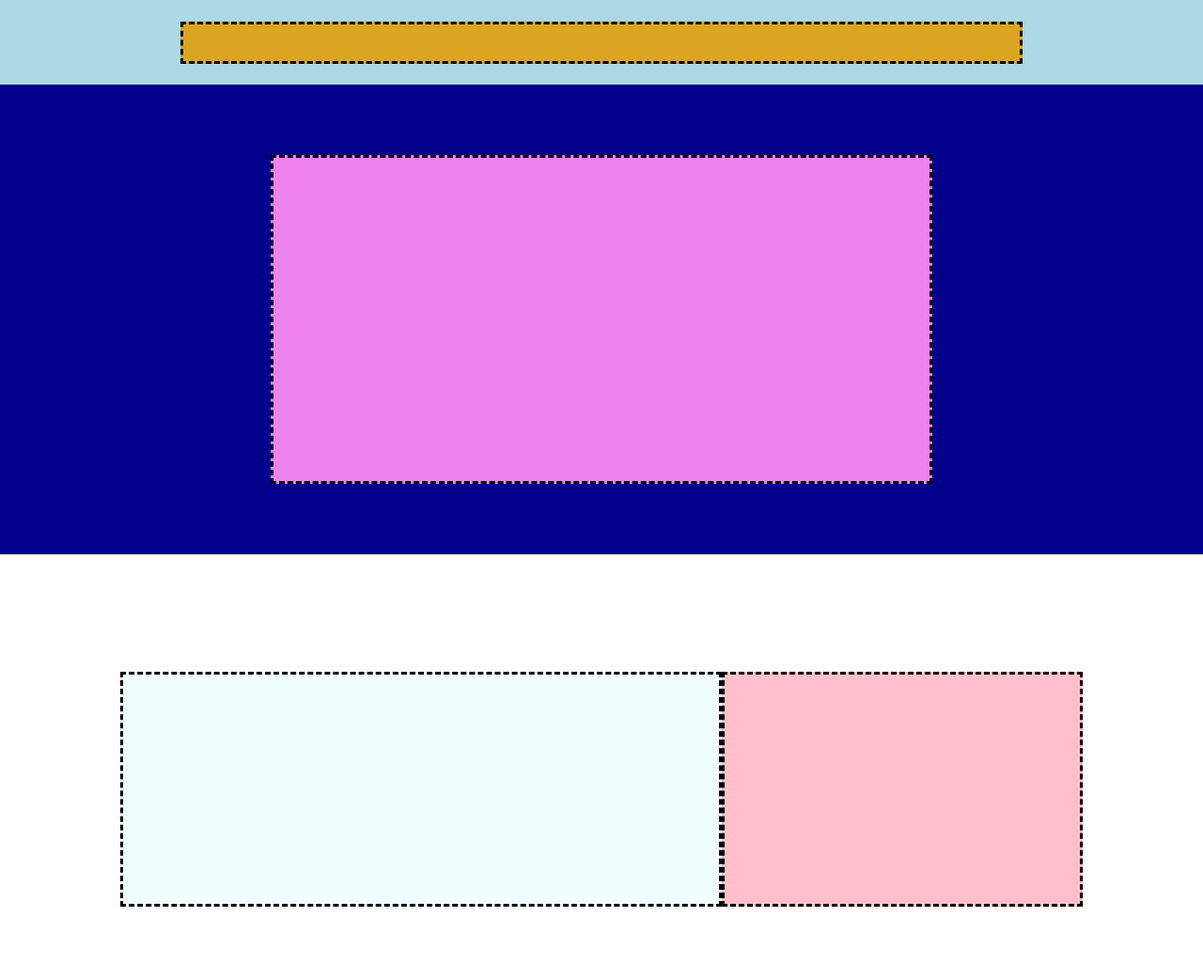
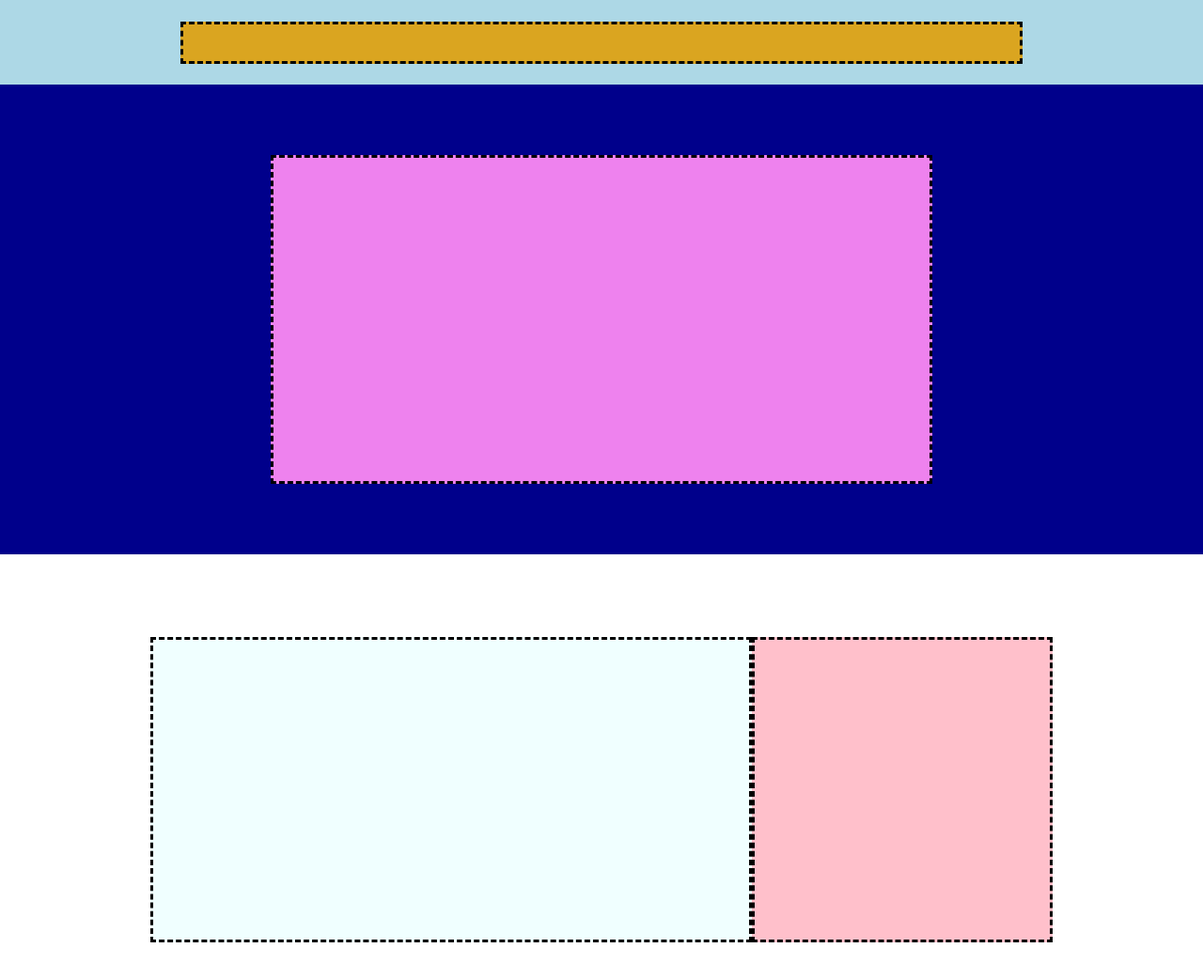
Before and after one commit to AndreaLazzaari/htmlcss-struttura-discord, a plain HTML site: page index.html in a window 1280 px wide. Shown: the whole page at 94% size. Drawn offline with Linux system fonts and the light colour scheme.

Commit message:
ultima fase costruzione terzo blocco.

```diff
--- a/index.html
+++ b/index.html
@@ -9,7 +9,7 @@
 <body>
     <!-- Struttura layout -->
     <header class="flex">
-        <section class="border-dashed contenitore-giallo"></section>
+        <section class="border-dashed contenitore-giallo larghezza-contenitore"></section>
 
     </header>
 
@@ -20,8 +20,8 @@
         </section>
 
         <section class="contenitore-bianco flex">
-            <section class="contenitore-azzurro border-dashed"></section>
-            <section class="contenitore-rosa border-dashed"></section>
+            <section class="contenitore-azzurro border-dashed larghezza-contenitore altezza-contenitore"></section>
+            <section class="contenitore-rosa border-dashed altezza-contenitore"></section>
 
         </section>
 
--- a/style/style.css
+++ b/style/style.css
@@ -24,10 +24,18 @@ header{
     border: dashed black;
 }
 
+.larghezza-contenitore{
+    width: 70%;
+}
+
+.altezza-contenitore{
+    height: 65%;
+}
+
+
 .contenitore-giallo{
     background-color: #daa520;
     height: 50%;
-    width: 70%;
 }
 
 .contenitore-blu{
@@ -47,12 +55,12 @@ header{
 
 .contenitore-rosa{
     background-color: pink;
-    height: 50%;
-    width: 30%;
+    width: 25%;
+
 }
 
 .contenitore-azzurro{
     background-color: azure;
-    height: 50%;
     width: 50%;
+
 }
```
